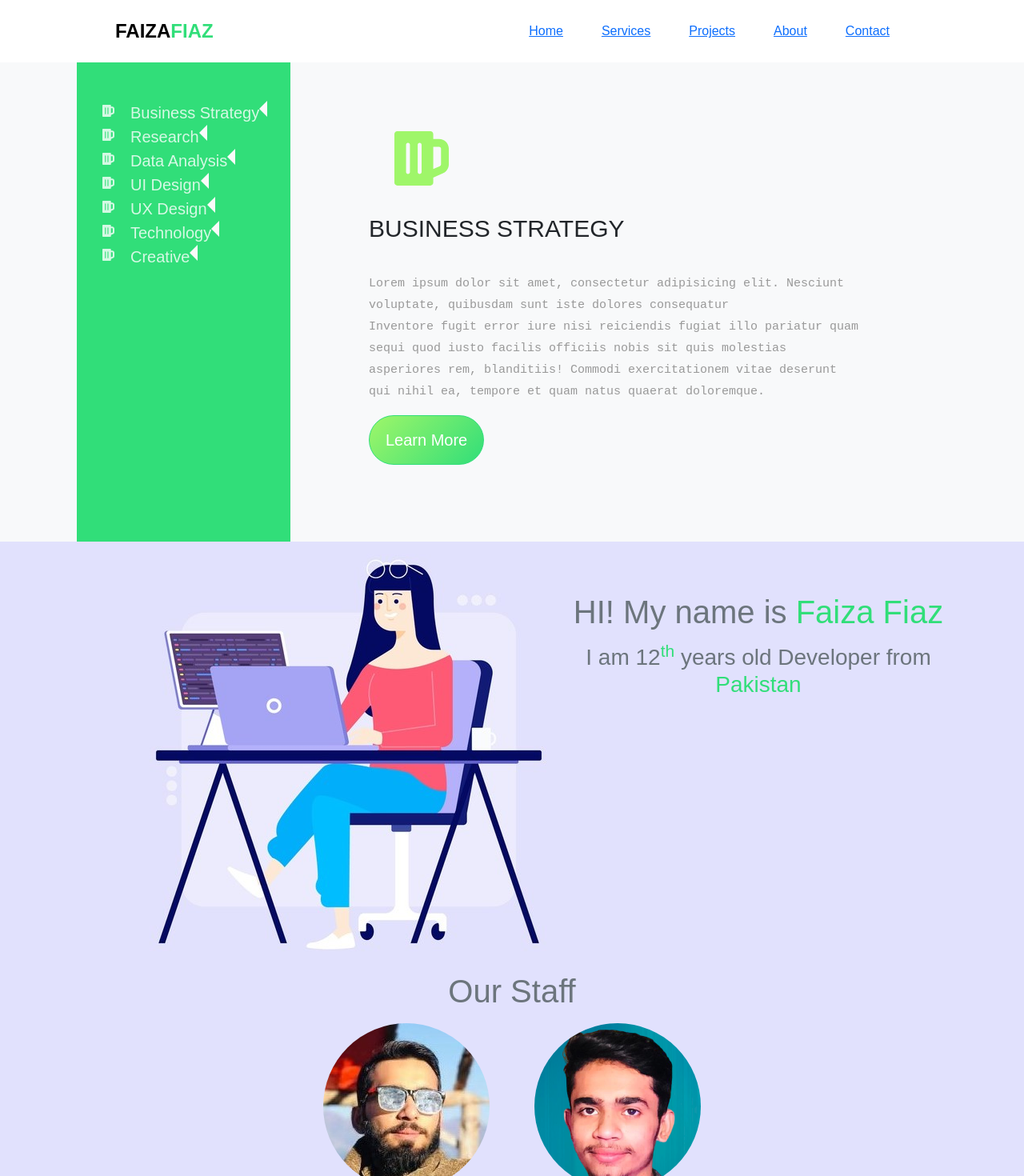
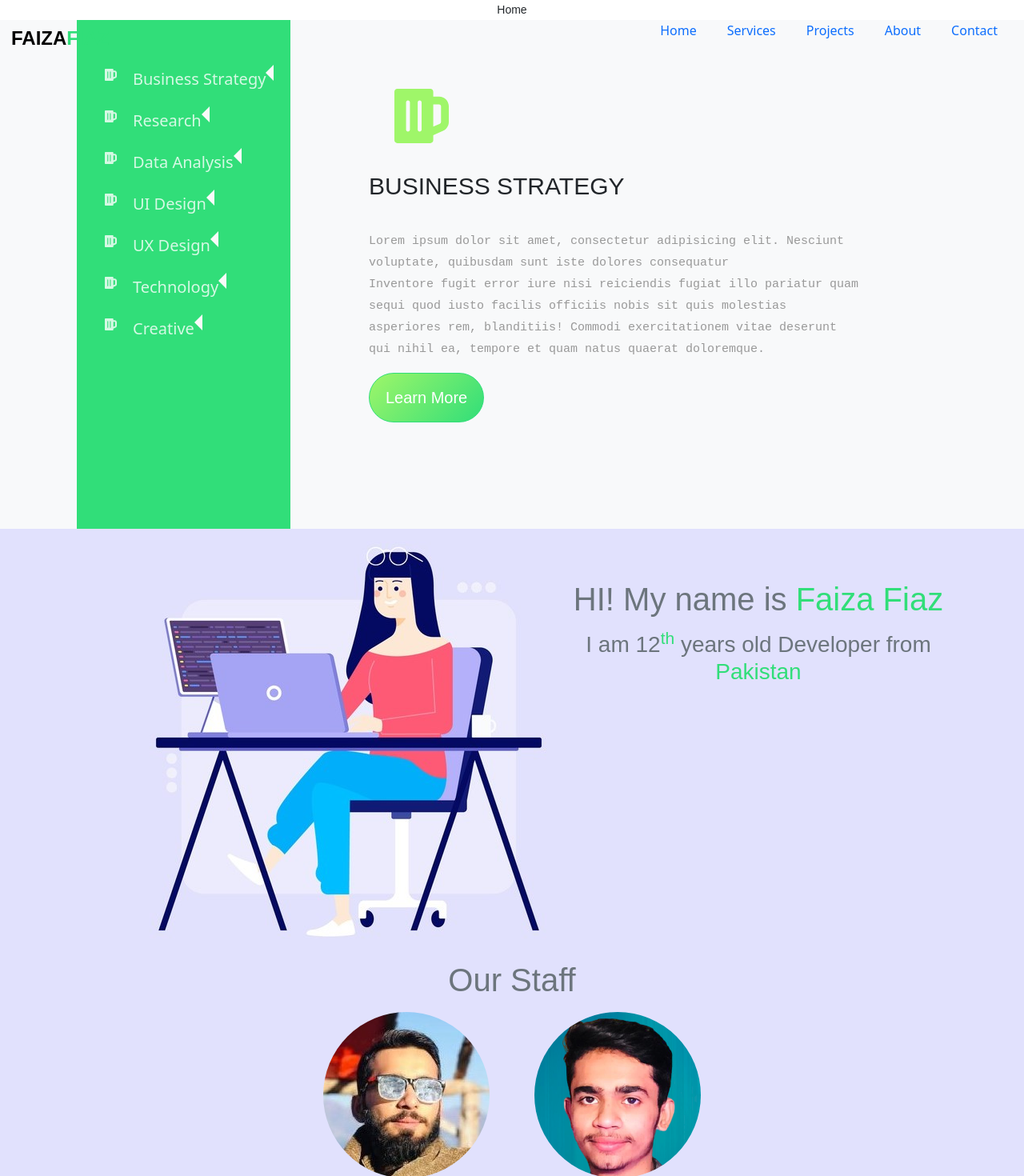
Before and after one commit to faiza203/Portfolio, a React (Create React App) app: page / in a window 1280 px wide. Shown: the top 1470 px of the page at 80% size. Built offline with nearby package versions, Linux system fonts and the light colour scheme.

Commit message:
Add Line in navbar

```diff
--- a/src/App.js
+++ b/src/App.js
@@ -1,6 +1,6 @@
 import React from "react";
 import { BrowserRouter as Router, Switch, Route } from "react-router-dom";
-import Home from "./components/Home";
+import DocumentPage from "./components/App";
 import Navbar from "./components/Navbar";
 import "./App.css";
 
@@ -11,7 +11,7 @@ function App() {
       <Router>
         <Switch>
           <Route path="/" exact>
-            <Home />
+            <DocumentPage />
           </Route>
         </Switch>
       </Router>
--- a/src/components/About.js
+++ b/src/components/About.js
@@ -3,7 +3,7 @@ import Staff from "./Staff";
 import "./css/about.css";
 const About = () => {
   return (
-    <div className="aboutPage">
+    <div className="aboutPage" id="About">
       <div className="aboutMe d-inline-flex">
         <div className="developerImage ml-5" ></div>
         <div className="text-muted mt-3 mb-3">
--- a/src/components/App.js
+++ b/src/components/App.js
@@ -0,0 +1,20 @@
+import React from "react";
+import Home from "./Home";
+import Services from "./Services";
+import About from "./About";
+import Projects from "./Projects";
+import Contact from "./Contact";
+
+const DocumentPage = () => {
+  return (
+    <div>
+        <Home />
+      <Services />
+      <About />
+      <Projects />
+      <Contact />
+    </div>
+  );
+};
+
+export default DocumentPage;
--- a/src/components/Contact.js
+++ b/src/components/Contact.js
@@ -1,7 +1,7 @@
 import React from "react";
 
 const Contact = () => {
-  return <div>Contact</div>;
+  return <div id="Contact">Contact</div>;
 };
 
 export default Contact;
--- a/src/components/Home.js
+++ b/src/components/Home.js
@@ -1,17 +1,10 @@
 import React from "react";
-import Services from "./Services";
-import About from "./About";
-import Projects from "./Projects";
-import Contact from "./Contact";
 
 const Home = () => {
   return (
     <div id="Home">
-      <Services />
-      <About />
-      <Projects />
-      <Contact />
-    </div>
+      Home
+      </div>
   );
 };
 
--- a/src/components/Projects.js
+++ b/src/components/Projects.js
@@ -3,7 +3,7 @@ import "./css/projects.css";
 
 const Projects = () => {
   return (
-    <div>
+    <div id="Projects">
       <h1 className="h1 text-muted mt-5">Our Projects</h1>
       <p>
         Far far away, behind the word mountains, far from the countries Vokalia
--- a/src/components/css/navbar.css
+++ b/src/components/css/navbar.css
@@ -1,6 +1,14 @@
 .navbar {
   z-index: 3;
-  padding: 0.7rem 9rem;
+  position: fixed;
+  top: 0;
+  left: 0;
+  right: 0;
+  margin: 0 1em;
+}
+
+.navbar.active {
+  background-color: white;
 }
 
 .navbar-brand {
@@ -13,8 +21,35 @@
   color: #31de79;
 }
 
-.navbar-links li {
-  padding: 1rem 1.5rem 0 1.5rem;
+li {
+  padding: 0.5em 3px;
   font-size: 16px;
   font-weight: 400;
+  font-family: system-ui;
 }
+
+a {
+  color: black;
+}
+a:hover {
+  color: #31de79;
+}
+a:hover .lineNav {
+  visibility: visible;
+  transform: scaleX(1);
+  -webkit-transform: scaleX(1);
+}
+
+.lineNav{
+  content: " ";
+  width: 100%;
+  height: 2px;
+  bottom: 0;
+  left: 0;
+  background-color: #31de79;
+  visibility: hidden;
+  transform: scaleX(0);
+  transition: all 0.3s ease-in-out 0s;
+  -webkit-transition: all 0.3s ease-in-out 0s;
+  -webkit-transform: scaleX(0);
+}
--- a/src/components/navbar.js
+++ b/src/components/navbar.js
@@ -8,20 +8,20 @@ const Navbar = () => {
         Faiza<span>Fiaz</span>
       </div>
       <ul className="navbar-links d-inline-flex list-unstyled">
-        <li>
-          <a href="#Home">Home</a>
+        <li className="nav-item">
+          <a  class="nav-link" href="#Home">Home<p className="lineNav"></p></a>
         </li>
         <li>
-          <a href="#Services">Services</a>
+          <a  class="nav-link" href="#Services">Services<p className="lineNav"></p></a>
         </li>
         <li>
-          <a href="#Projects">Projects</a>
+          <a  class="nav-link" href="#Projects">Projects<p className="lineNav"></p></a>
         </li>
         <li>
-          <a href="#About">About</a>
+          <a  class="nav-link" href="#About">About<p className="lineNav"></p></a>
         </li>
         <li>
-          <a href="#Contact">Contact</a>
+          <a  class="nav-link" href="#Contact">Contact<p className="lineNav"></p></a>
         </li>
       </ul>
       {/* <div>
--- a/src/index.css
+++ b/src/index.css
@@ -4,4 +4,5 @@ body {
   margin: 0;
   font-family: "Nunito Sans", Arial, sans-serif;
   font-size: 14px;
+  line-height: 1.8;
 }
```
